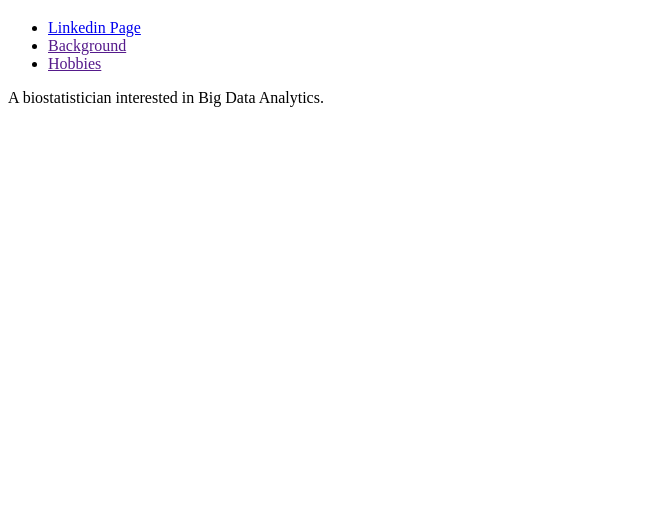
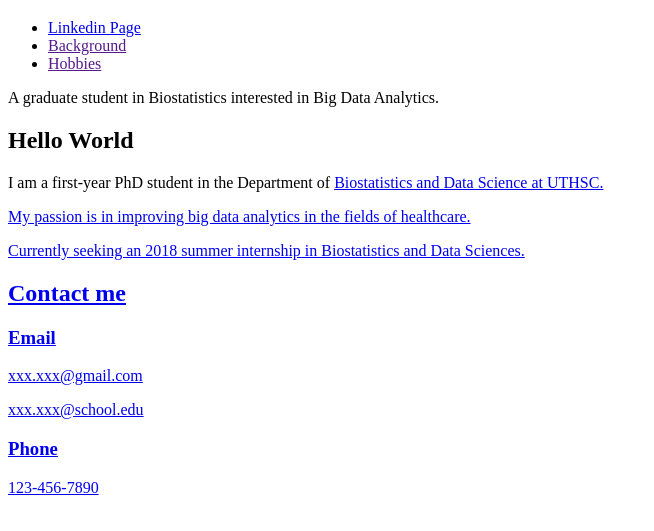
Before and after one commit to nancyqueen/nancyqueen.github.io, a plain HTML site: page index.html in a window 1280 px wide. Shown: the part 61-592 px from the top of the page, without its empty margins (0-654 px from the left). Drawn offline with Linux system fonts and the light colour scheme.

Commit message:
Update index.html

```diff
--- a/index.html
+++ b/index.html
@@ -1,18 +1,36 @@
 <!-- Setting the DOCTYPE to html -->
+
 <!DOCTYPE html>
   <html>
     <head>
     </head>
 
     <body>
+
     <h1>Nancy Qi</h1>
       <ul>
-        <li><a href = "http://", target = "_blank">Linkedin Page</a></li>
+        <li><a href = "https://www.linkedin.com/in/xinyueqi/", target = "_blank">Linkedin Page</a></li>
         <li><a href = "">Background</a></li>
         <li><a href = "">Hobbies</a></li>
       </ul>
-    <p> A biostatistician interested in Big Data Analytics. </p>
+      <p> A graduate student in Biostatistics interested in Big Data Analytics. </p>
 
-    <h2></h2>
+    <div id="about">
+    <h2 class="my-mini-heading">Hello World</h2>
+      <p class="my-item">I am a first-year PhD student in the Department of
+        <a href="https://sph.uth.edu/divisions/biostatistics/"</a> Biostatistics and Data Science at UTHSC.</p>
+      <p class="my-item">My passion is in improving big data analytics in the fields of healthcare. </p>
+      <p class="my-item">Currently seeking an 2018 summer internship in Biostatistics and Data Sciences.</p>
+    </div>
+
+    <h2>Contact me</h2>
+      <div id="contact">
+        <h3 class="my-mini-heading">Email</h3>
+          <p class="my-item">xxx.xxx@gmail.com</p>
+          <p class="my-item">xxx.xxx@school.edu</p>
+
+        <h3 class="my-mini-heading">Phone</h3>
+           <p class="my-item">123-456-7890</p>
+      </div>
     </body>
 </html>
```
